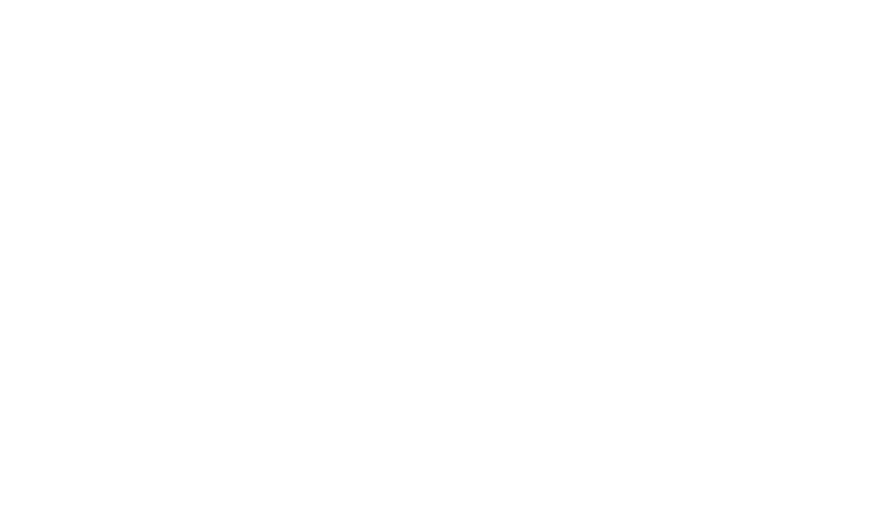
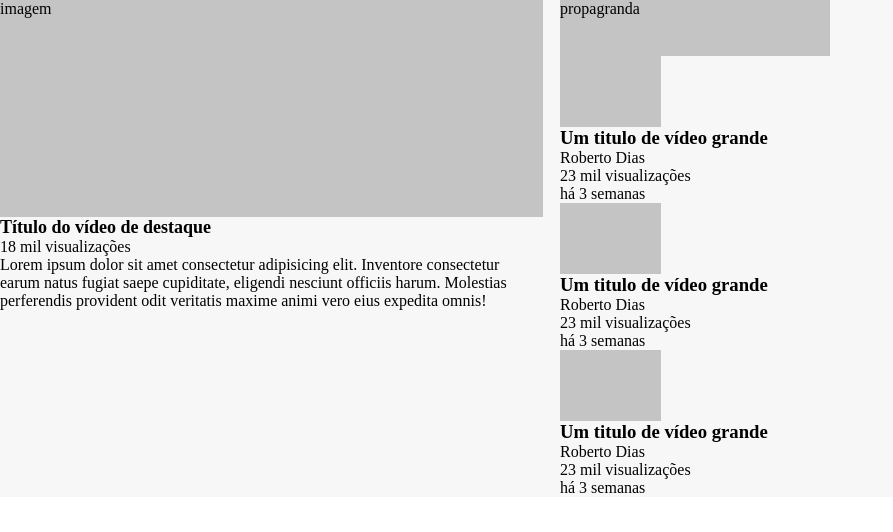
Before and after one commit to osmarajr/exercicio-dev-quest-site-estilo-youtube-com-grid, a plain HTML site: page index.html in a window 1280 px wide. Shown: the whole page, without its empty margins (0-893 px from the left). Drawn offline with Linux system fonts and the light colour scheme.

Commit message:
iniciado o CSS

```diff
--- a/index.html
+++ b/index.html
@@ -4,8 +4,59 @@
     <meta charset="UTF-8">
     <meta name="viewport" content="width=device-width, initial-scale=1.0">
     <title>Exercicio Grid - site estilo youtube</title>
+
+    <link rel="stylesheet" href="./src/styles/reset.css">
+    <link rel="stylesheet" href="./src/styles/style.css">
 </head>
 <body>
+    <!-- main -->
+    <main class="container">
+        <!-- section -->
+        <section class="video-destaque">
+            <div class="imagem-destaque">imagem</div>
 
-</body>
+            <h3 class="titulo-destaque">Título do vídeo de destaque</h3>
+            <p class="visualizacoes-destaque">18 mil visualizações</p>
+            <p class="texto-destaque">
+                Lorem ipsum dolor sit amet consectetur adipisicing elit. Inventore consectetur earum natus fugiat saepe cupiditate, eligendi nesciunt officiis harum. Molestias perferendis provident odit veritatis maxime animi vero eius expedita omnis!
+            </p>
+        </section>
+
+        <!-- aside -->
+        <aside>
+            <div class="propaganda">propagranda</div>
+
+            <section class="videos-recomendados">
+                <div class="videos-recomendados imagem"></div>
+                <div class="imagem conteudo">
+                    <h3 class="videos-recomendados titulo">Um titulo de vídeo grande </h3>
+                    <p class="videos-recomendados autor">Roberto Dias</p>
+                    <p class="videos-recomendados visualizacoes">23  mil visualizações</p>
+                    <p class="videos-recomendados tempo-postado">há 3 semanas</p>
+                </div>
+
+            </section>
+            <section class="videos-recomendados">
+                <div class="videos-recomendados imagem"></div>
+                <div class="imagem conteudo">
+                    <h3 class="videos-recomendados titulo">Um titulo de vídeo grande </h3>
+                    <p class="videos-recomendados autor">Roberto Dias</p>
+                    <p class="videos-recomendados visualizacoes">23  mil visualizações</p>
+                    <p class="videos-recomendados tempo-postado">há 3 semanas</p>
+                </div>
+
+            </section>
+            <section class="videos-recomendados">
+                <div class="videos-recomendados imagem"></div>
+                <div class="imagem conteudo">
+                    <h3 class="videos-recomendados titulo">Um titulo de vídeo grande </h3>
+                    <p class="videos-recomendados autor">Roberto Dias</p>
+                    <p class="videos-recomendados visualizacoes">23  mil visualizações</p>
+                    <p class="videos-recomendados tempo-postado">há 3 semanas</p>
+                </div>
+
+            </section>
+
+        </aside>
+    </main>
 </html>
--- a/src/styles/reset.css
+++ b/src/styles/reset.css
@@ -0,0 +1,5 @@
+*{
+    padding: 0;
+    margin: 0;
+    box-sizing: border-box;
+}
--- a/src/styles/style.css
+++ b/src/styles/style.css
@@ -0,0 +1,32 @@
+.container{
+    width: 900px;
+    background-color: #f7f7f7;
+    display: grid;
+    grid-template-columns: repeat(2, 543px);
+    column-gap: 17px;
+}
+.video-destaque .imagem-destaque{
+width: 543px;
+height: 217px;
+background-color: #c4c4c4;
+}
+.video-destaque .titulo-destaque{
+    font-size: 18px;
+    font-weight: 700;
+}
+aside .propaganda{
+    background-color: #c4c4c4;
+    width: 270px;
+    height: 56px;
+}
+section .videos-recomendados{
+    display: grid;
+    grid-template-columns: 2;
+    grid-template-rows: 3;
+    row-gap: 15px;
+}
+.videos-recomendados.imagem{
+    width: 101px;
+    height: 71px;
+    background-color: #c4c4c4;
+}
```
